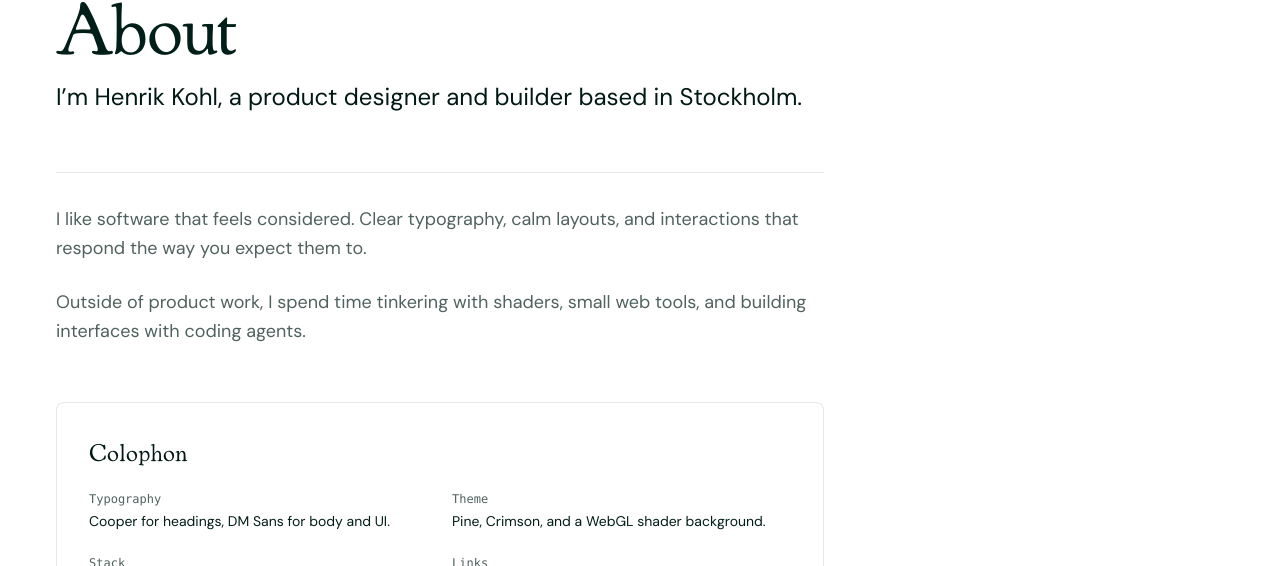
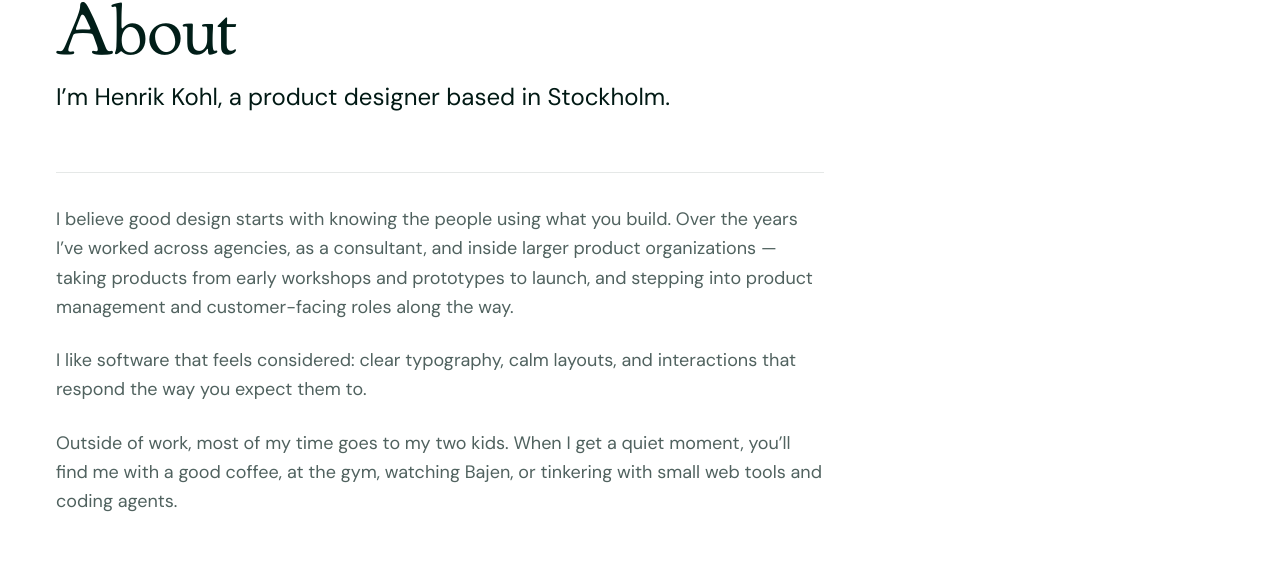
Before and after one commit to bergets/kohl-design, a Next.js app: page /about in a window 1280 px wide. Shown: the part 163-729 px from the top of the page. Built offline with nearby package versions, Linux system fonts and the light colour scheme.

Commit message:
copy(about): update bio with slides background and family update

```diff
--- a/app/about/page.tsx
+++ b/app/about/page.tsx
@@ -24,17 +24,20 @@ export default function AboutPage() {
             About
           </h1>
           <p className="text-xl sm:text-2xl text-pine-900 dark:text-white font-normal leading-relaxed">
-            I’m Henrik Kohl, a product designer and builder based in Stockholm.
+            I’m Henrik Kohl, a product designer based in Stockholm.
           </p>
         </div>
 
         {/* Bio Paragraphs */}
         <div className="space-y-6 text-base sm:text-lg text-muted-foreground leading-relaxed border-t border-pine-800/10 dark:border-[#3B7D6F]/25 pt-8">
           <p>
-            I like software that feels considered. Clear typography, calm layouts, and interactions that respond the way you expect them to.
+            I believe good design starts with knowing the people using what you build. Over the years I’ve worked across agencies, as a consultant, and inside larger product organizations — taking products from early workshops and prototypes to launch, and stepping into product management and customer-facing roles along the way.
           </p>
           <p>
-            Outside of product work, I spend time tinkering with shaders, small web tools, and building interfaces with coding agents.
+            I like software that feels considered: clear typography, calm layouts, and interactions that respond the way you expect them to.
+          </p>
+          <p>
+            Outside of work, most of my time goes to my two kids. When I get a quiet moment, you’ll find me with a good coffee, at the gym, watching Bajen, or tinkering with small web tools and coding agents.
           </p>
         </div>
 
```
